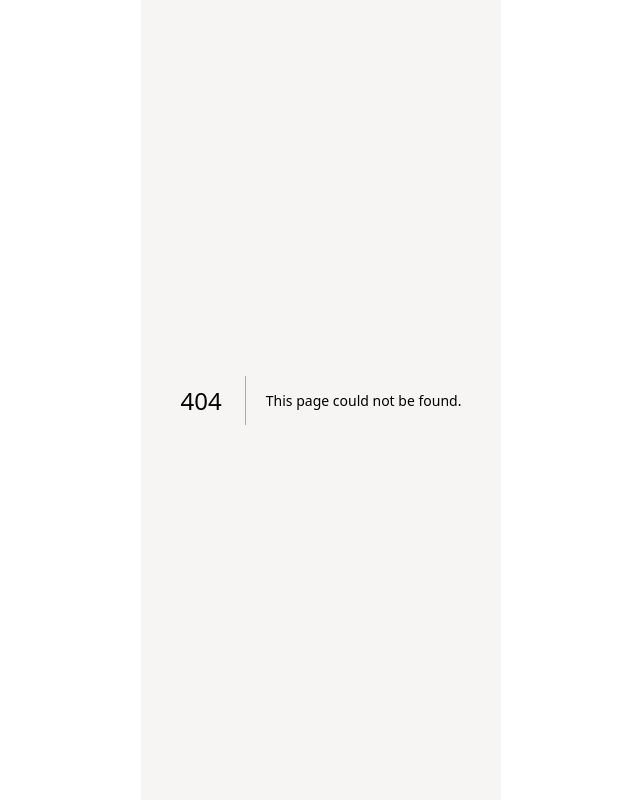
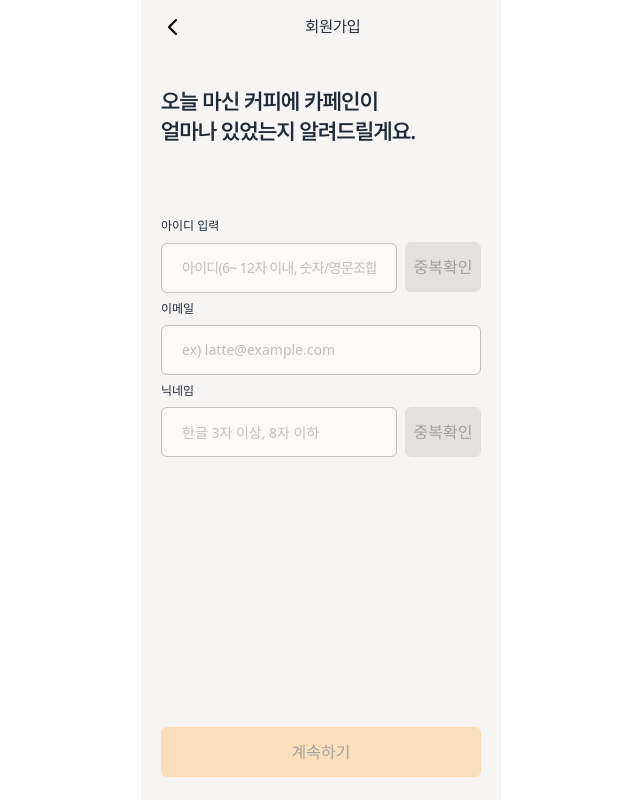
Before and after one commit to SWYG-4-Latte/SWYG-4-Latte-FE, a Next.js app: page /member/signup in a window 1280 px wide. Before the commit this address had no page. Shown: the whole page, without its empty margins (319-959 px from the left). Built offline with nearby package versions, Linux system fonts and the light colour scheme.

Commit message:
style: signup-UI 1단계 완성

```diff
--- a/src/app/layout.tsx
+++ b/src/app/layout.tsx
@@ -14,7 +14,7 @@ export default function RootLayout({
 }>) {
   return (
     <html className="flex justify-center items-center" lang="kr">
-      <body className="w-[360px] h-screen bg-gray02 px-5">
+      <body className="w-[360px] h-screen bg-gray02">
         {children}
       </body>
     </html>
--- a/src/app/member/login/page.tsx
+++ b/src/app/member/login/page.tsx
@@ -1,8 +1,9 @@
 import Image from "next/image"
+import Link from "next/link"
 
 export default function LoginPage() {
   return (
-    <div className="w-full h-[504px]">
+    <div className="w-full h-screen px-5">
       <section className="flex-i-center w-full h-[54px]">
         <Image
           src="/svgs/svg_leftArrow.svg"
@@ -31,12 +32,12 @@ export default function LoginPage() {
           <input
             type="text"
             placeholder="아이디"
-            className="px-5 py-4 w-[320px] h-[50px] rounded-md text-[14px] border border-gray05 placeholder:text-gray05"
+            className="px-5 py-4 w-[320px] h-[50px] rounded-md text-[14px] bg-gray01 border border-gray05 placeholder:text-gray05"
           />
           <input
             type="password"
             placeholder="비밀번호"
-            className="px-5 py-4 w-[320px] h-[50px] rounded-md text-[14px] border border-gray05 placeholder:text-gray05"
+            className="px-5 py-4 w-[320px] h-[50px] rounded-md text-[14px] bg-gray01 border border-gray05 placeholder:text-gray05"
           />
           <button className="w-[320px] h-[50px] bg-orange02 rounded-md text-gray06">로그인</button>
         </form>
@@ -47,7 +48,11 @@ export default function LoginPage() {
           <div className="mx-4 w-[1px] h-[12px] border-l border-gray06"/>
           <div >비밀번호찾기</div>
           <div className="mx-4 w-[1px] h-[12px] border-l border-gray06"/>
-          <div >회원가입</div>
+          <div >
+            <Link href="/member/signup">
+              회원가입
+            </Link>
+          </div>
         </div>
       </section>
     </div>
--- a/src/app/member/siginup/page.tsx
+++ /dev/null
@@ -1,5 +0,0 @@
-export default function SigninPage() {
-  return (
-    <div>page</div>
-  )
-}
--- /dev/null
+++ b/src/app/member/signup/page.tsx
@@ -0,0 +1,70 @@
+import Image from "next/image"
+import Link from "next/link"
+
+
+export default function SignupPage() {
+  return (
+    <div className="w-full h-screen px-5 ">
+      <div className="w-full h-screen flex flex-col relative">
+        <section className="flex items-center justify-between w-full h-[54px]">
+          <Link href="/member/login">
+            <Image
+              src="/svgs/svg_leftArrow.svg"
+              alt="letfArrow"
+              width={24}
+              height={24}
+              priority
+              unoptimized
+            />
+          </Link>
+          <div className="font-pretendard text-md">회원가입</div>
+          <div />
+        </section>
+        {/* line 들어갈 공간 2px*/}
+        <section className="mt-8 mb-[72px]">
+          <h1 className="w-[261px] h-15 font-pretendard600 text-[22px] leading-[30px] tracking-tight">
+            오늘 마신 커피에 카페인이 <br/> 얼마나 있었는지 알려드릴게요.
+          </h1>
+        </section>
+        <section className="flex items-between justify-center w-full h-[252px] mb-[126px]">
+          <form className="space-y-2">
+            <p className="text-xs">아이디 입력</p>
+            <div className="space-x-2">
+              <input
+                type="text"
+                placeholder="아이디(6~ 12자 이내, 숫자/영문조합)"
+                className="px-5 py-4 w-[236px] h-[50px] rounded-md text-[14px] placeholder:tracking-tighter bg-gray01 border border-gray05 placeholder:text-gray05"
+              />
+              <button className="bg-gray04 text-gray06 w-[76px] h-[50px] rounded-md">
+                중복확인
+              </button>
+            </div>
+            <p className="text-xs">이메일</p>
+            <div >
+              <input
+                type="text"
+                placeholder="ex) latte@example.com"
+                className="px-5 py-4 w-[320px] h-[50px] rounded-md text-[14px] bg-gray01 border border-gray05 placeholder:text-gray05"
+              />
+
+            </div>
+            <p className="text-xs">닉네임</p>
+            <div className="space-x-2">
+              <input
+                type="email"
+                placeholder="한글 3자 이상, 8자 이하"
+                className="px-5 py-4 w-[236px] h-[50px] rounded-md text-[14px] bg-gray01 border border-gray05 placeholder:text-gray05"
+              />
+              <button className="bg-gray04 text-gray06 w-[76px] h-[50px] rounded-md">
+                중복확인
+              </button>
+            </div>
+          </form>
+        </section>
+        <section className="fixed left-0 bottom-0 w-full h-[96px] flex-all-center">
+          <button className="w-[320px] h-[50px] bg-orange02 rounded-md text-gray06">계속하기</button>
+        </section>
+      </div>
+    </div>
+  )
+}
```
Also changed, not shown: 1 other file (tests, documents, lock files or other folders).
